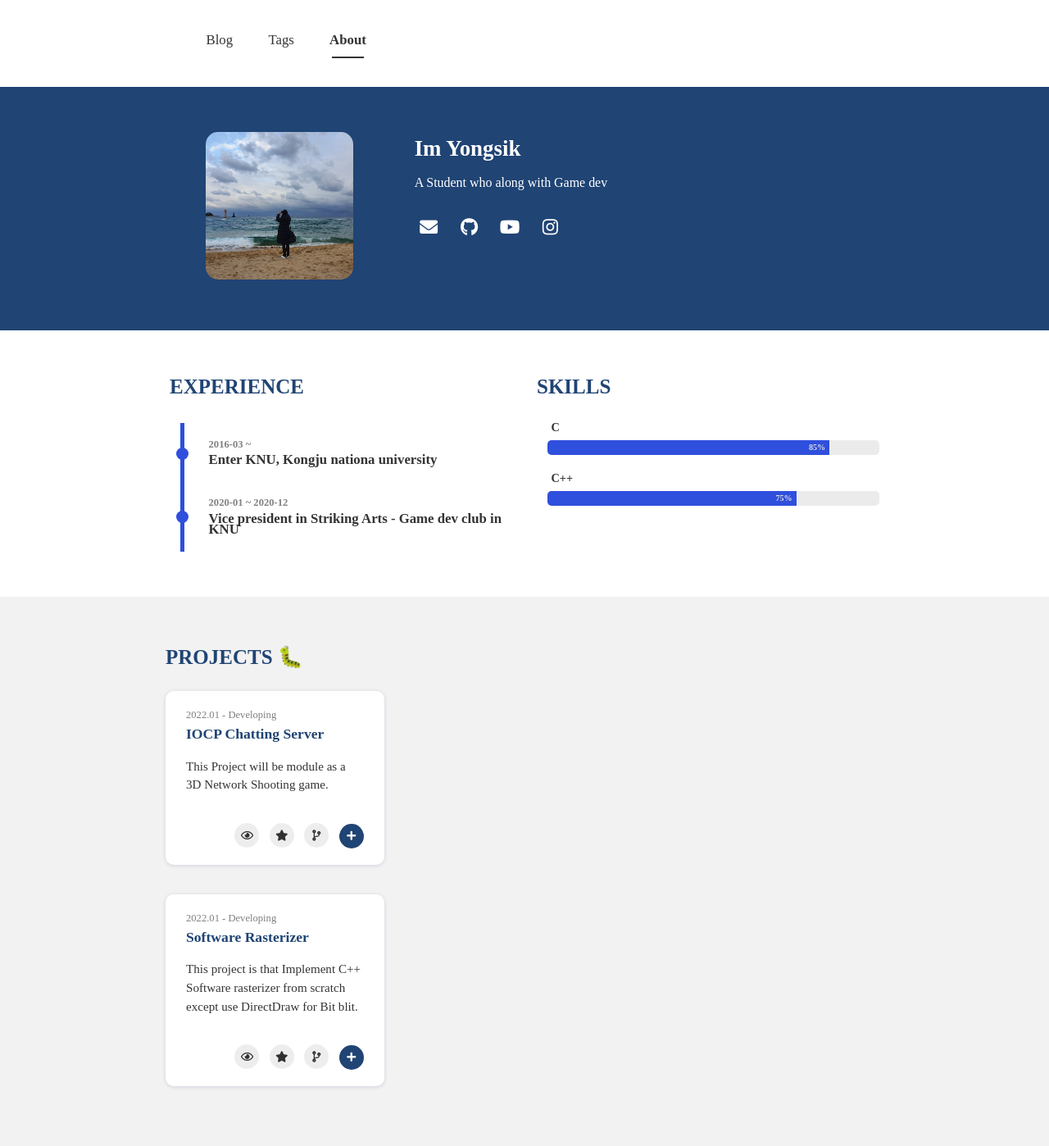
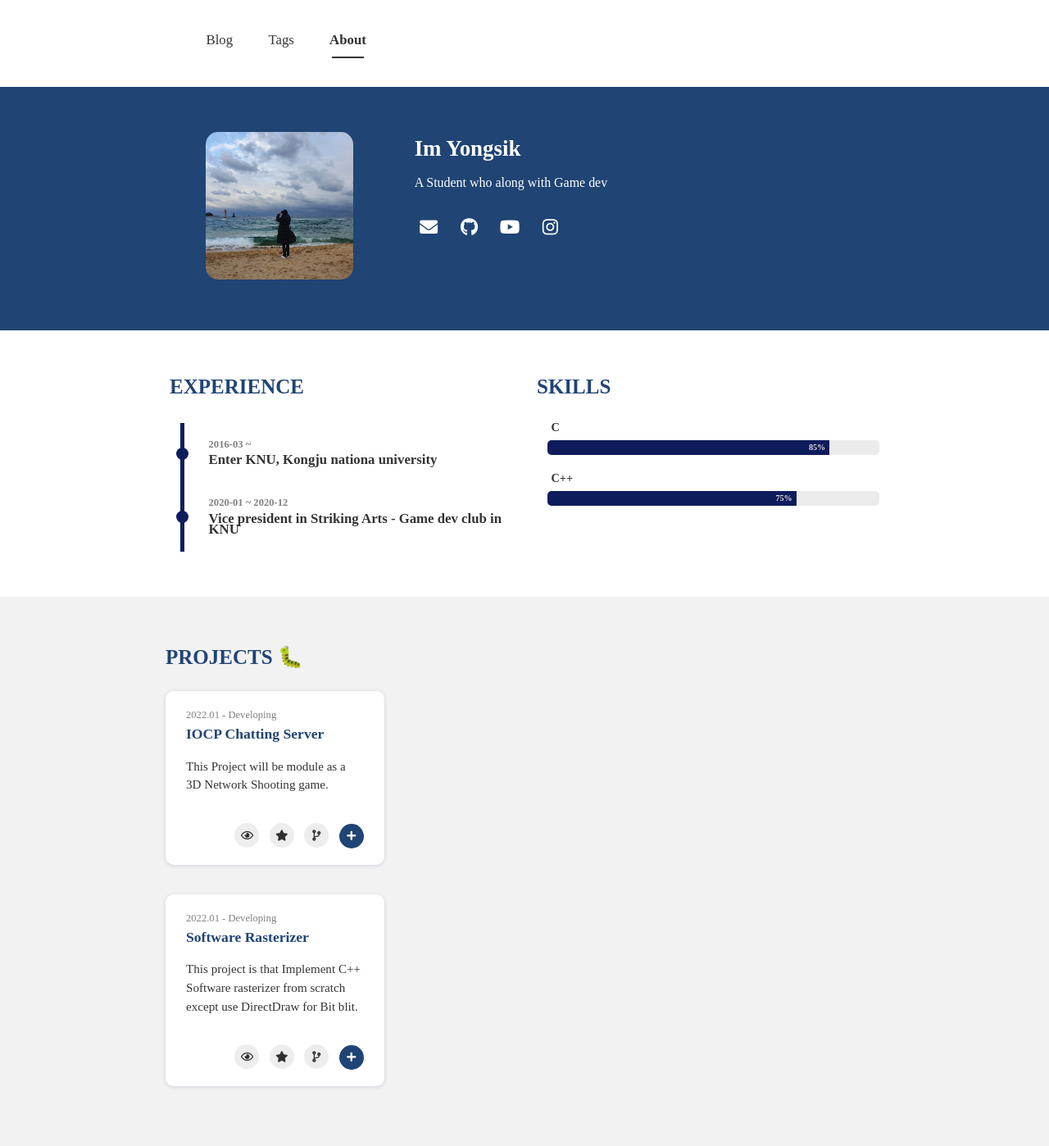
Before and after one commit to Hamsik2rang/Hamsik2rang.github.io, a Jekyll site: the page built from portfolio.html, in a window 1280 px wide. Shown: the whole page at 82% size. Built offline with Jekyll 4.4.1, drawn with Linux system fonts in a browser that asks for light colours; nearby versions of some CDN libraries; some web fonts are replaced.

Commit message:
Change theme color

```diff
--- a/_sass/base/_variable.scss
+++ b/_sass/base/_variable.scss
@@ -1,5 +1,5 @@
-$theme-color : #2f4fdd;
-$theme-bright : #2845a3;
+$theme-color : #0e1c5c;
+$theme-bright : #6f86d3;
 $theme-dark : #204474;
 $theme-dark2 : #152164;
 $text : rgba(0,0,0,0.8);
```
